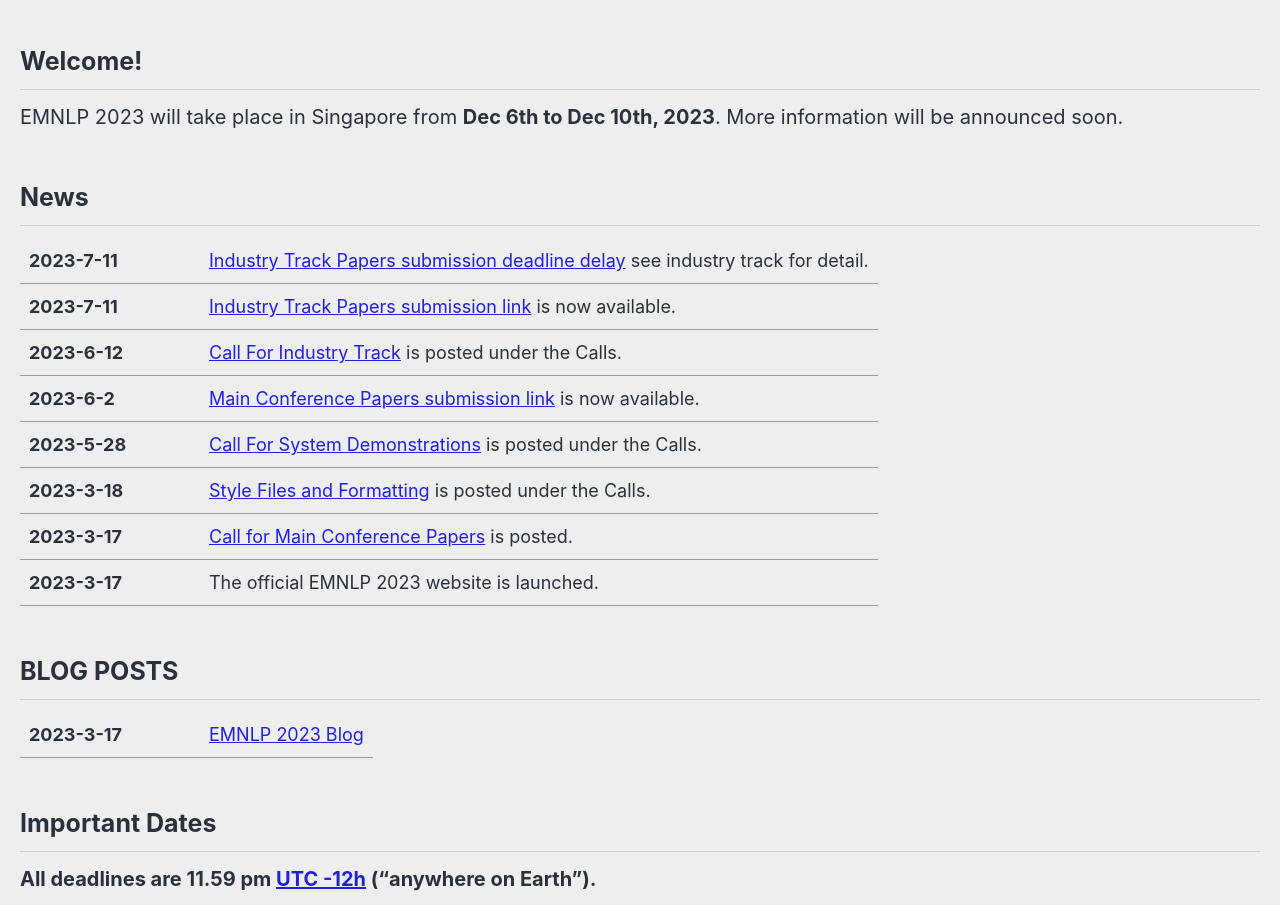
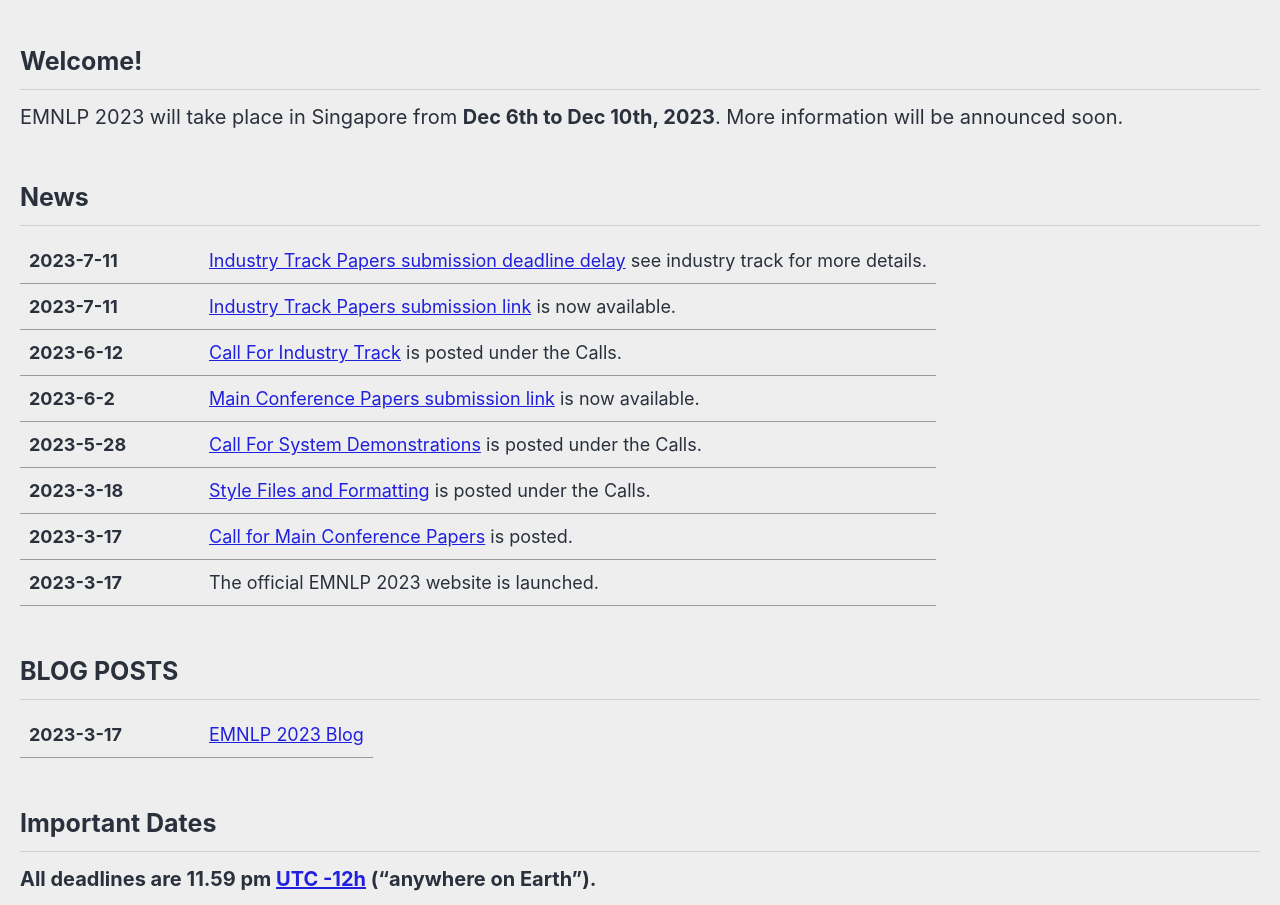
Before and after one commit to acl-org/emnlp-2023, a Jekyll site: the page built from _pages/home.md, in a window 1280 px wide, cut to the strip 459-1364 px from the top of the page. Built offline with Jekyll 4.4.1, drawn with Linux system fonts in a browser that asks for light colours; cached includes are drawn as plain includes; nearby versions of some CDN libraries.

Commit message:
add deadline delay news

```diff
--- a/_pages/home.md
+++ b/_pages/home.md
@@ -17,7 +17,7 @@
 .news-table { font-size: .9em; table-layout: fixed; }
 .news-table tr td:nth-child(1) { font-weight: bold; width: 10em; }
 </style>
-| 2023-7-11 | [Industry Track Papers submission deadline delay](/calls/industry_track/) see industry track for detail.
+| 2023-7-11 | [Industry Track Papers submission deadline delay](/calls/industry_track/) see industry track for more details.
 | 2023-7-11 | [Industry Track Papers submission link](https://softconf.com/emnlp2023/industry) is now available.
 | 2023-6-12 | [Call For Industry Track](/calls/industry_track/) is posted under the Calls.
 | 2023-6-2 | [Main Conference Papers submission link](https://openreview.net/group?id=EMNLP/2023/Conference) is now available.
```
